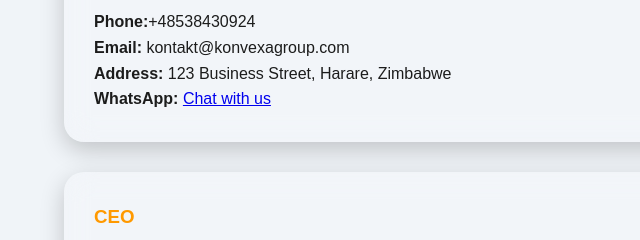
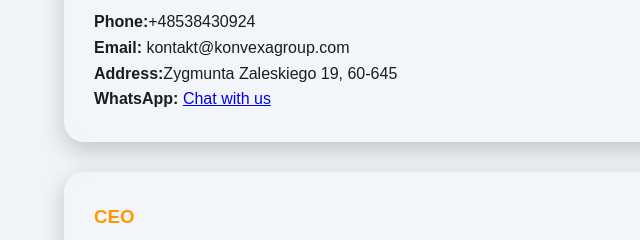
Before and after one commit to Qundor/konvexagroup, a plain HTML site: page contact.html in a window 1280 px wide. Shown: the part 135-375 px from the top of the page, 0-640 px from the left. Drawn offline with Linux system fonts and the light colour scheme.

Commit message:
Update contact.html

```diff
--- a/contact.html
+++ b/contact.html
@@ -34,7 +34,7 @@
     <h2 data-key="contact-title">Contact Us</h2>
     <p><strong data-key="contact-phone">Phone:</strong>+48538430924</p>
     <p><strong data-key="contact-email">Email:</strong> kontakt@konvexagroup.com</p>
-    <p><strong data-key="contact-address">Address:</strong> 123 Business Street, Harare, Zimbabwe</p>
+    <p><strong data-key="contact-address">Address:</strong>Zygmunta Zaleskiego 19, 60-645</p>
     <p><strong data-key="contact-whatsapp">WhatsApp:</strong> <a href="https://wa.me/+48538430924" target="_blank">Chat with us</a></p>
   </section>
 
```
